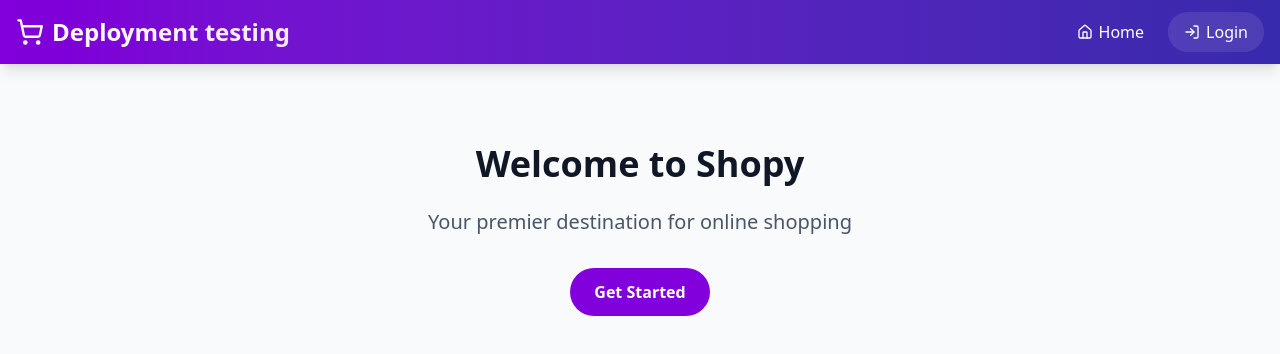
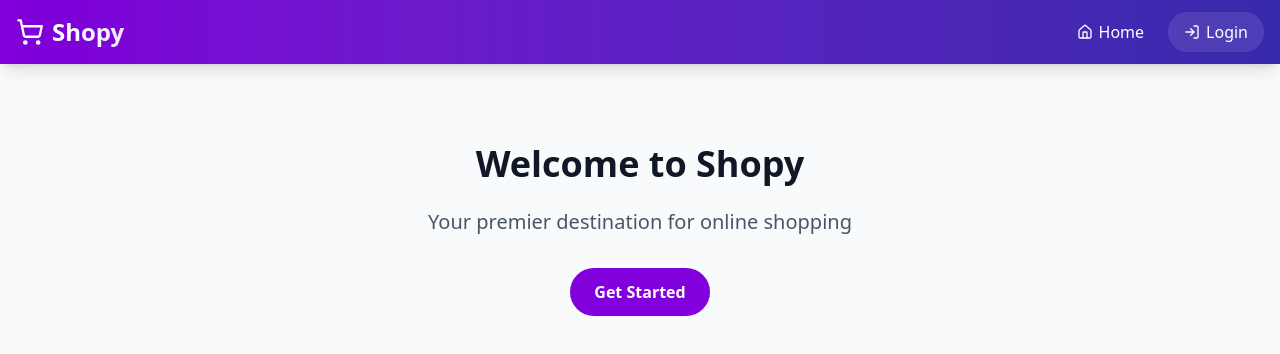
Before and after one commit to WoutSeverens-UCLL/cloud-native-engineering-groep11, a Next.js app in the folder frontend/: page / in a window 1280 px wide. Shown: the top 354 px of the page. Built offline with nearby package versions, Linux system fonts and the light colour scheme.

Commit message:
terug veranderd

```diff
--- a/frontend/components/header.tsx
+++ b/frontend/components/header.tsx
@@ -68,7 +68,7 @@ const Header = () => {
           <Link href="/" className="flex items-center space-x-2">
             <ShoppingCart className="h-7 w-7" />
             <span className="text-2xl font-bold bg-clip-text text-transparent bg-gradient-to-r from-white to-purple-100">
-              Deployment testing
+              Shopy
             </span>
           </Link>
 
```
